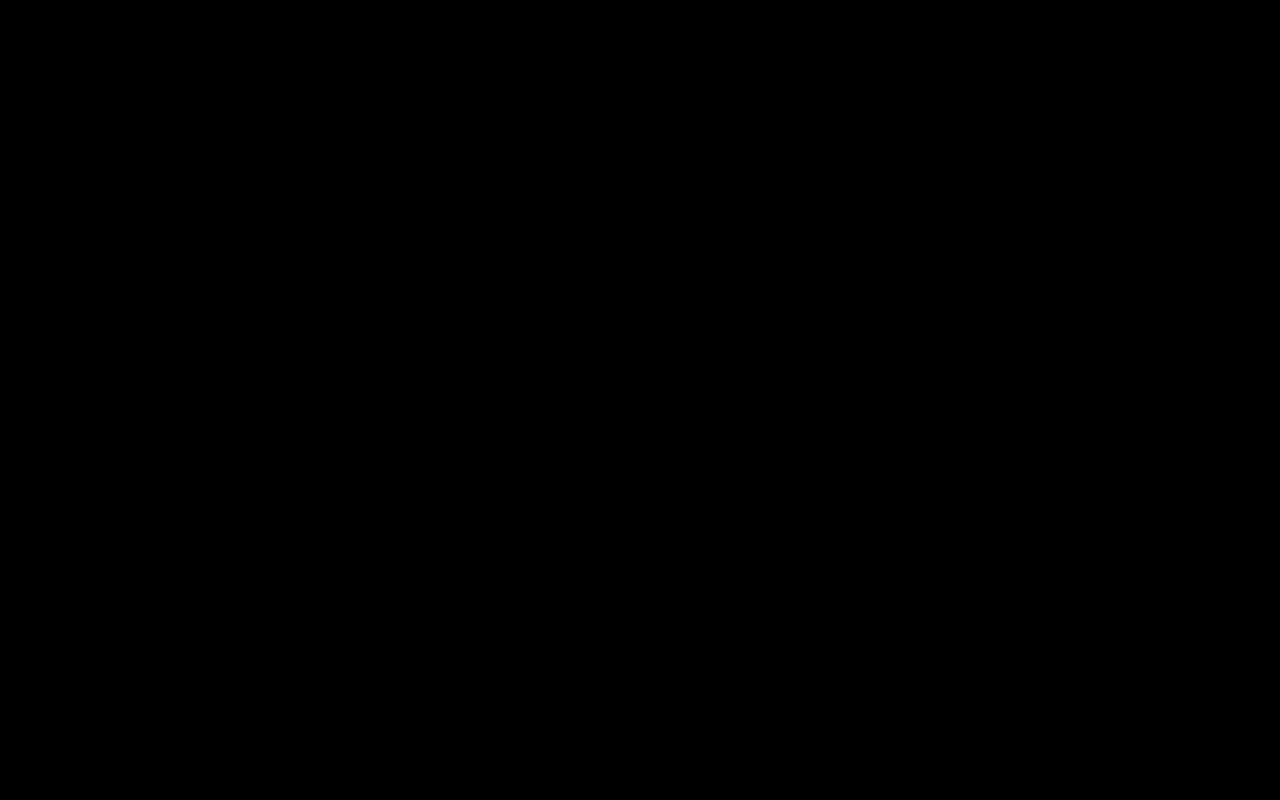
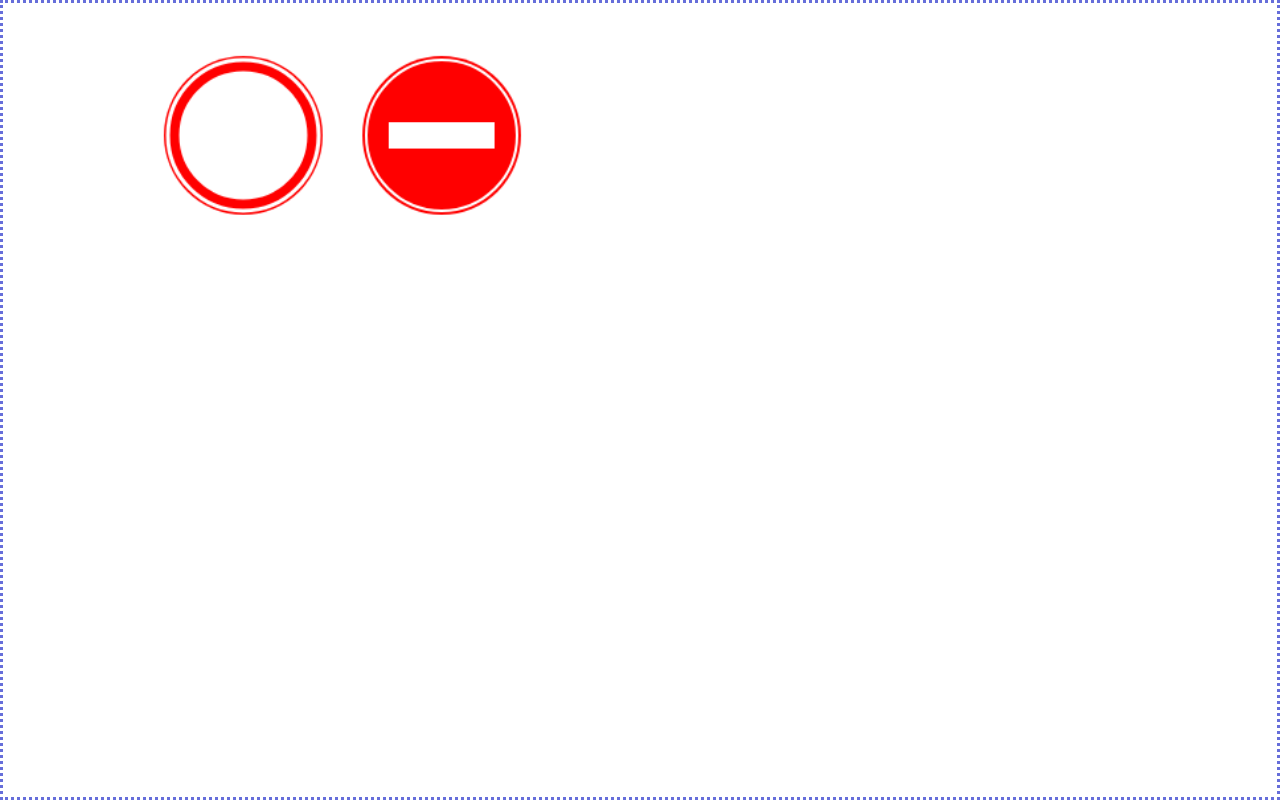
Before and after one commit to g3th3x/road-signs, a plain HTML site: page index.html in a window 1280 px wide. Drawn offline with Linux system fonts and the light colour scheme.

Commit message:
Added two road signs

```diff
--- a/index.html
+++ b/index.html
@@ -9,6 +9,6 @@
     <script type="module" src="src/index.js"></script>
   </head>
   <body>
-    <canvas></canvas>
+    <canvas width="800" height="600"></canvas>
   </body>
 </html>
--- a/src/RoadSigns.js
+++ b/src/RoadSigns.js
@@ -1,6 +1,6 @@
+import { getContext } from "./utils/context.js";
 import { NoEntry } from "./entities/NoEntry.js";
 import { NoEntryBrick } from "./entities/NoEntryBrick.js";
-import { getContext } from "./utils/context.js";
 
 export class RoadSigns {
   ctx = getContext();
--- a/src/entities/NoEntry.js
+++ b/src/entities/NoEntry.js
@@ -1,7 +1,31 @@
 import { Signs } from "./Signs.js";
+import { getContext } from "../utils/context.js";
 
 export class NoEntry extends Signs {
   constructor() {
     super("No entry");
+    this.ctx = getContext();
+  }
+  draw() {
+    this.position = {
+      x: 100,
+      y: 100,
+    };
+    this.ctx.beginPath();
+    this.ctx.fillStyle = "#f00";
+    this.ctx.arc(this.position.x, this.position.y, 60, 0, Math.PI * 2);
+    this.ctx.fill();
+
+    this.ctx.beginPath();
+    this.ctx.strokeStyle = "#fff";
+    this.ctx.lineWidth = 3;
+    this.ctx.arc(this.position.x, this.position.y, 57, 0, Math.PI * 2);
+    this.ctx.stroke();
+
+    this.ctx.beginPath();
+    this.ctx.fillStyle = "#fff";
+    this.ctx.arc(this.position.x, this.position.y, 47, 0, Math.PI * 2);
+    this.ctx.fill();
+    this.ctx.stroke();
   }
 }
--- a/src/entities/NoEntryBrick.js
+++ b/src/entities/NoEntryBrick.js
@@ -4,4 +4,27 @@ export class NoEntryBrick extends Signs {
   constructor() {
     super("No entry brick");
   }
+  draw() {
+    this.position = {
+      x: 250,
+      y: 100,
+    };
+    //this.ctx.scale(2, 2);
+    this.ctx.beginPath();
+    this.ctx.fillStyle = "#f00";
+    this.ctx.arc(this.position.x, this.position.y, 60, 0, Math.PI * 2);
+    this.ctx.fill();
+
+    this.ctx.beginPath();
+    this.ctx.strokeStyle = "#fff";
+    this.ctx.lineWidth = 2;
+    this.ctx.arc(this.position.x, this.position.y, 57, 0, Math.PI * 2);
+    this.ctx.stroke();
+
+    this.ctx.beginPath();
+    this.ctx.fillStyle = "#fff";
+    this.ctx.fillRect(this.position.x - 40, this.position.y - 10, 80, 20);
+    this.ctx.stroke();
+    // this.ctx.closePath();
+  }
 }
--- a/src/entities/Signs.js
+++ b/src/entities/Signs.js
@@ -1,6 +1,9 @@
+import { getContext } from "../utils/context.js";
+
 export class Signs {
   constructor(name) {
     this.name = name;
+    this.ctx = getContext();
   }
   draw() {
     console.log(this.name);
--- a/src/utils/context.js
+++ b/src/utils/context.js
@@ -1,5 +1,8 @@
 export function getContext() {
   const canvas = document.querySelector("canvas");
   const ctx = canvas.getContext("2d");
+
+  ctx.imageSmoothingEnabled = false;
+
   return ctx;
 }
--- a/styles/style.css
+++ b/styles/style.css
@@ -9,9 +9,12 @@ body {
     display: flex;
 }
 
-body,
+body {
+    background-color: #000;
+}
 canvas {
-    background-color: #000;
+    background-color: #fff;
+    border: 3px dotted rgb(102, 110, 218)
 }
 
 canvas{
```
